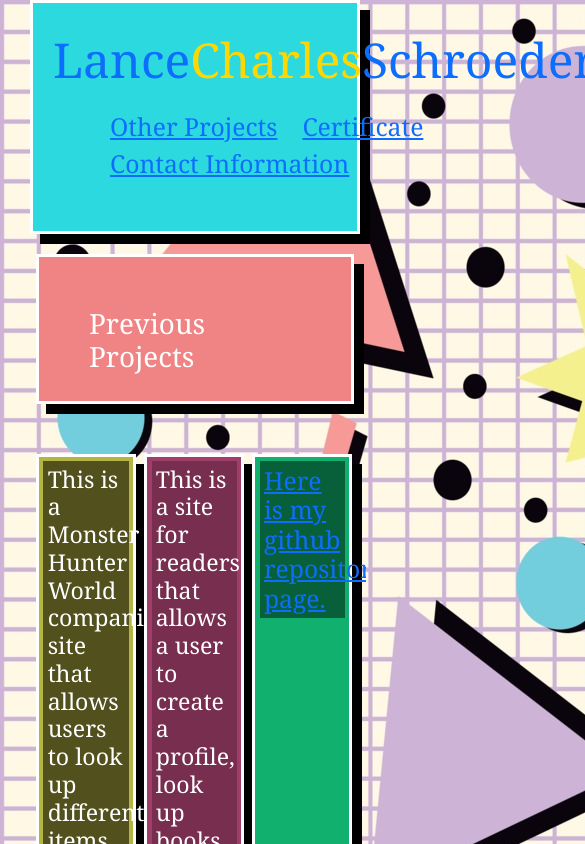
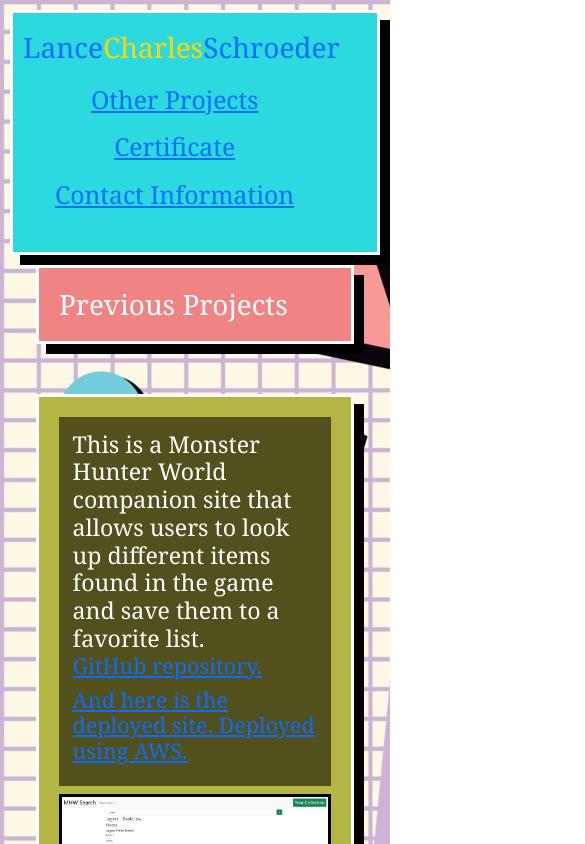
Before and after one commit to schrolan/portfolio, a React (Create React App) app: page /projects in a window 390 px wide. Shown: the top 844 px of the page, 585 px wide, since content can reach past the window. Built offline with nearby package versions, Linux system fonts and the light colour scheme.

Commit message:
I added a media query so it still looks good zoomed in

```diff
--- a/src/App.js
+++ b/src/App.js
@@ -1,7 +1,6 @@
 import { BrowserRouter } from 'react-router-dom';
 import Header from './components/header';
 import Container from './components/container';
-import Footer from './components/footer';
 import Screen from './components/screen';
 import Carousel from './components/carousel';
 
@@ -19,7 +18,6 @@
           <Carousel />
         </Screen>
       </Container>
-      <Footer />
     </BrowserRouter>
   );
 }
--- a/src/index.css
+++ b/src/index.css
@@ -59,7 +59,7 @@
 }
 
 .hero {
-  height: 800px;
+  height: 100%;
   width: 100%;
   margin-bottom: 25px;
   background-image: url("./assets/90s_style_background_with_pastel_geometric_shapes_generated.jpg");
@@ -207,6 +207,7 @@
 
 .certificate {
   padding-left: 10%;
+  height: auto;
 }
 
 .resume {
@@ -234,7 +235,7 @@
 }
 
 .previous-work-2-text {
-  background-color: rgba(5, 1, 5, 0.256);
+  background-color: rgba(105, 7, 116, 0.256);
 }
 
 .previous-work-3-text {
@@ -258,3 +259,82 @@
   padding: 0;
   box-sizing: border-box;
 }
+
+@media screen and (max-width: 480px) {
+  .header {
+    flex-direction: column;
+    align-items: center;
+    margin: 10px;
+    padding: 10px;
+    text-align: center;
+  }
+
+  .header h1 {
+    font-size: 28px;
+    margin-bottom: 10px;
+  }
+
+  .header div {
+    margin: 0;
+    padding: 0;
+    font-size: 16px;
+  }
+
+  .header div ul li {
+    display: block;
+    margin: 10px 0;
+  }
+
+  .hero {
+    height: 300px;
+  }
+
+  .content {
+    width: 100%;
+    margin: 0;
+    padding: 10px;
+  }
+
+  .previous-work-wrapper {
+    grid-template-columns: 1fr; /* stack instead of side-by-side */
+    column-gap: 0;
+    row-gap: 20px;
+  }
+
+  .previous-work, .previous-work-2, .previous-work-3 {
+    width: 100%;
+    height: auto;
+    padding: 20px;
+  }
+
+  .about-me,
+  .previous-work-title,
+  .contact-title,
+  .contact-info {
+    padding: 20px;
+    height: auto;
+  }
+
+  .about-me h2,
+  .previous-work h2,
+  .contact-info h2 {
+    font-size: 24px;
+  }
+
+  p {
+    font-size: 18px;
+  }
+
+  .footer {
+    padding: 15px;
+  }
+
+  .footer h2 {
+    font-size: 16px;
+  }
+
+  img {
+    max-width: 100%;
+    height: auto;
+  }
+}
```
